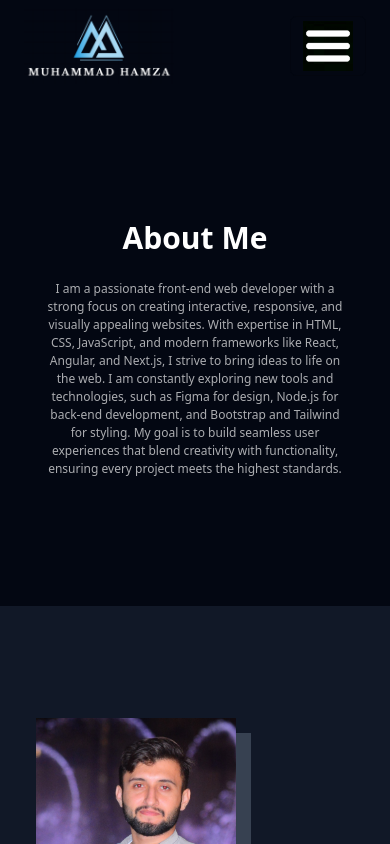
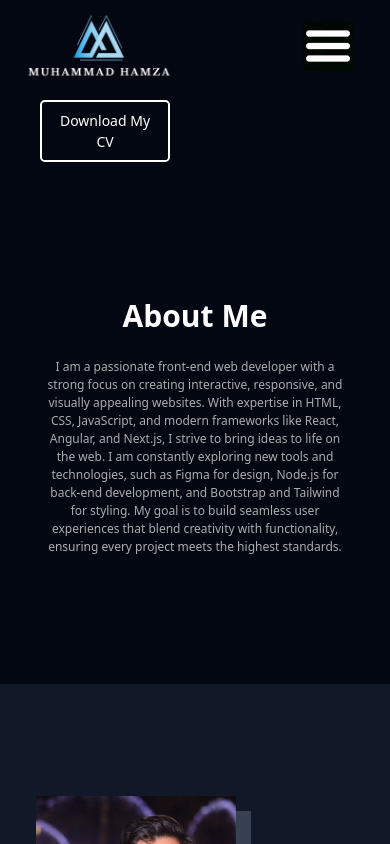
Before and after one commit to MuhammadHamza30/MuhammadHamza, a React app: page /About in a window 390 px wide. Shown: the top 844 px of the page. Built offline with nearby package versions, Linux system fonts and the light colour scheme; the HTML template or start-up script is replaced by a standard one.

Commit message:
Adding Download Button

```diff
--- a/src/App.css
+++ b/src/App.css
@@ -4,6 +4,39 @@ a{
   font-size: 14px;
   margin: 1rem 0 1rem 0;
 }
+
+.Download {
+  width:150px;
+  font-size:16px ;
+  background:transparent;
+  color:#ffff ;
+  border: 2px solid #ffff;
+  border-radius: 0.3rem;
+  align-items: center;
+  margin: 0;
+  padding: 0;
+}
+
+.Download:hover{
+  background:#fff;
+  color:black ;
+}
+@media screen and (max-width:800px) {
+  .Download {
+    width:130px;
+    font-size:14px ;
+    background:transparent;
+    color:#ffff ;
+    margin-top: 1rem;
+  }
+
+  .navbar button{
+    margin-left: 1rem;
+  }
+
+}
+
+
 
 .Project_Section a{
   text-decoration: none;
--- a/src/Components/Navbar.jsx
+++ b/src/Components/Navbar.jsx
@@ -4,6 +4,16 @@ import logo from '../assets/Images/logo.png';
 
 function Navbar() {
 
+  const handleDownload = () => {
+
+    const fileUrl = "../assets/Images/MuhammadHamzaResume.pdf"; // Replace with your file path
+    const link = document.createElement("a");
+    link.href = fileUrl;
+    link.download = "MuhammadHamzaResume.pdf"; // Replace with the desired file name
+    document.body.appendChild(link);
+    link.click();
+    document.body.removeChild(link);
+  }
   return (
     <>
       <div className="container">
@@ -34,6 +44,10 @@ function Navbar() {
                     </li>
                   </ul>
                 </div>
+                <div>
+                <button onClick={handleDownload} className="Download p-2">
+                  Download My CV
+                </button></div>
               </div>
             </nav>
           </div>
@@ -42,5 +56,4 @@ function Navbar() {
     </>
   )
 }
-
 export default Navbar;
```
Also changed, not shown: 1 other file (tests, documents, lock files or other folders).
